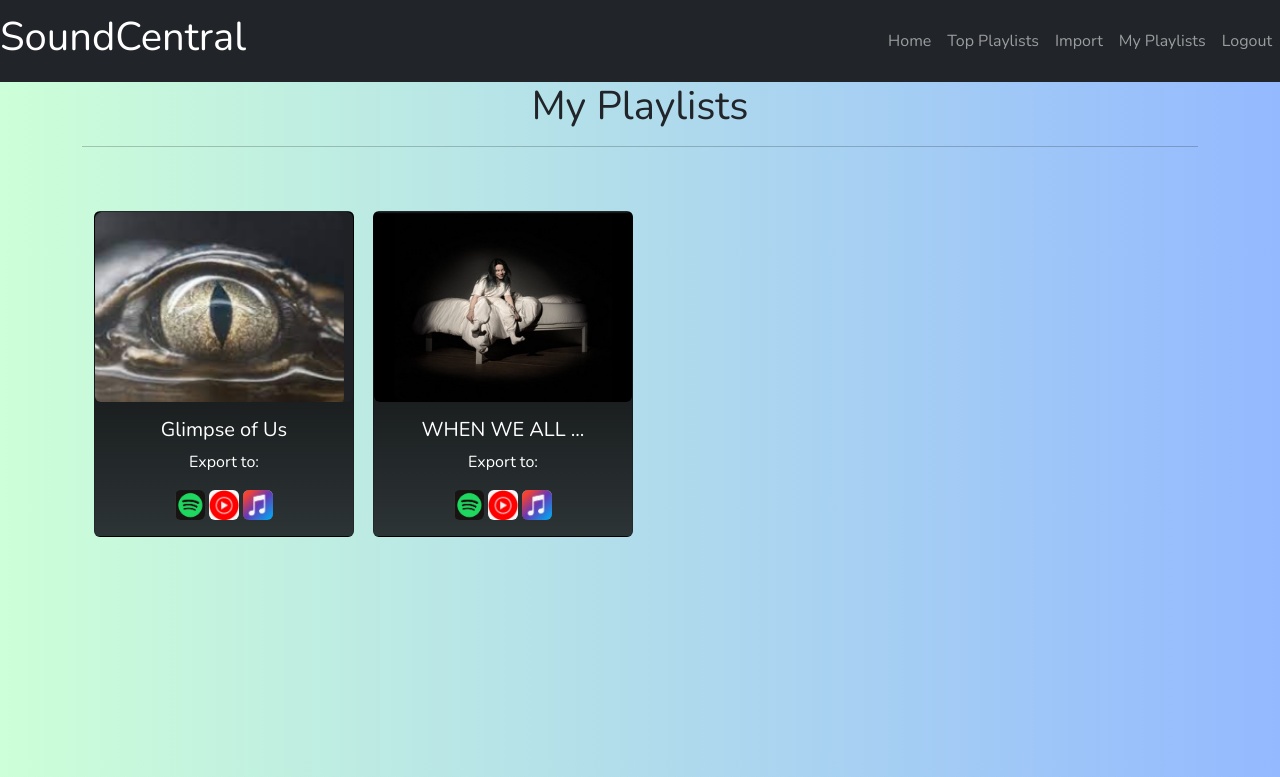
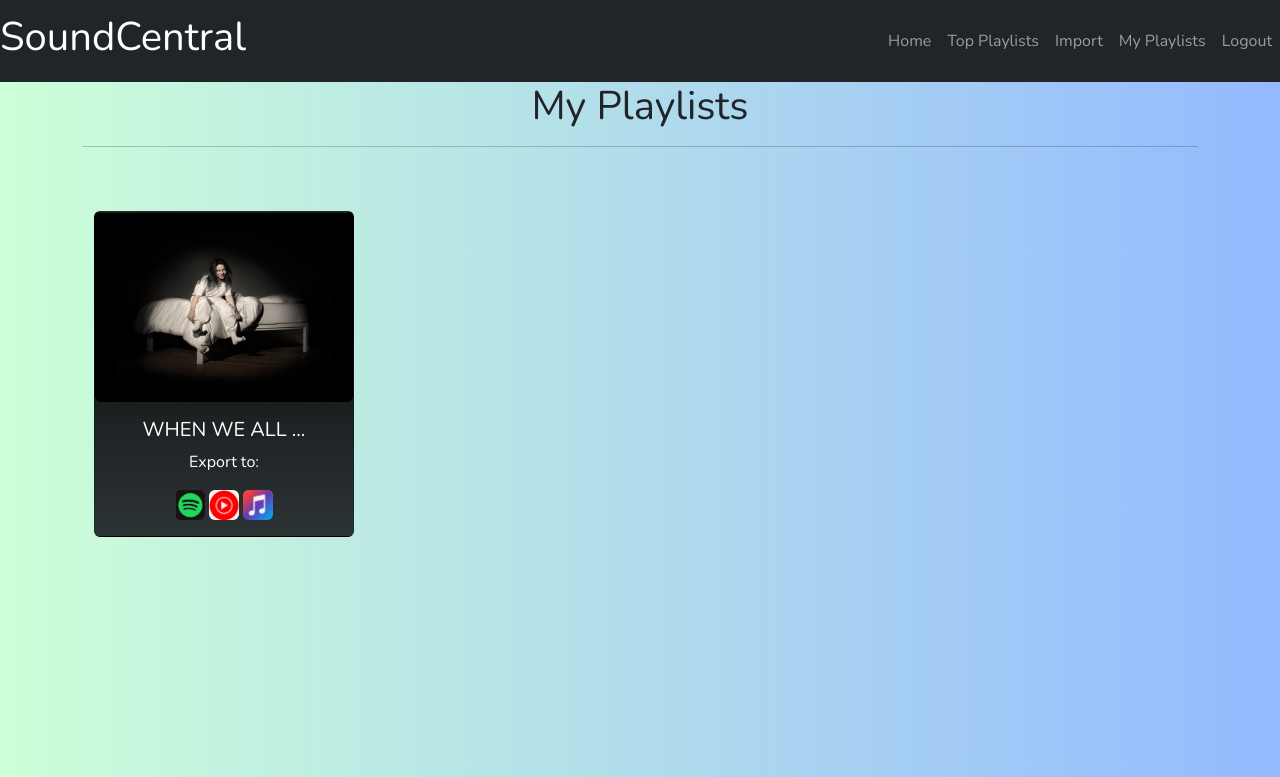
Before and after one commit to RicardbroK/sound-central-playlists, a Django app: page /playlists/myPlaylists/ in a window 1280 px wide. Shown: the top 777 px of the page. Run offline with Django 5.2, Linux system fonts and the light colour scheme; the visitor is signed in with stand-in values (Sample User, id 1).

Commit message:
Final edits to html pages

```diff
--- a/playlists/templates/playlists/myPlaylists.html
+++ b/playlists/templates/playlists/myPlaylists.html
@@ -14,25 +14,7 @@
             <div class="row">
             <!--Start playlist content-->
 
-                <div class="col-xl-3 col-lg-4 col-md-5">
-                    <div class="card" style="background:linear-gradient(#000000, #2D3436); width: 260px">
-                        <img
-                        src="{% static 'playlists/images/playlistimage.PNG' %}"
-                        class="card-img-top rounded"
-                        alt="Waterfall"
-                        height="190px"
-                        />
-                        <div class="card-body white-text">
-                        <h5 class="card-title"style="color: white">Glimpse of Us</h5>
-                        <p class="card-text" style="color: white">
-                            Export to:
-                        </p>
-                        <img src="{% static 'playlists/images/spotify_icon.PNG' %}" alt="Spotify favicon" class="rounded"  width="30px" height="30px">
-                        <img src="{% static 'playlists/images/YouTubeMusic_icon.PNG' %}" alt="YouTube Music favicon" class="rounded"  width="30px" height="30px">
-                        <img src="{% static 'playlists/images/AppleMusic_icon.PNG' %}" alt="Apple Music favicon" class="rounded"  width="30px" height="30px">
-                        </div>
-                    </div>
-                </div>
+            <br><br><br>
 
                 <div class="col-xl-3 col-lg-4 col-md-5">
                     <div class="card" style="background:linear-gradient(#000000, #2D3436); width: 260px">
--- a/playlists/templates/registration/login.html
+++ b/playlists/templates/registration/login.html
@@ -46,10 +46,8 @@
 
                     <a class="btn btn-lg btn-block btn-primary" style="background-color:rgb(85, 114, 243)" href="{% provider_login_url 'google' %}?next=/">Sign in with Google</a>
 
-                    <a class="btn btn-lg btn-block btn-primary" style="background-color:rgb(50, 231, 50)" href="{% provider_login_url 'google' %}?next=/">Sign in with Spotify</a>
-
                   </div>
-                    <p class="mb-0">Don't have an account? <a href="{% url 'signup' %}" class="text-white-50 fw-bold">Sign Up</a>
+                    <p class="mb-0">Don't have an account? <a href="{% provider_login_url 'google' %}?next=/" class="text-white-50 fw-bold">Sign Up</a>
                     </p>
 
 
@@ -61,4 +59,5 @@
       </section>
   </form>
 
+  <br><br><br><br><br><br><br><br><br><br><br><br><br>
 {% endblock %}
```
Also changed, not shown: playlists/templates/playlists/home.html (+7 -2 lines), playlists/static/playlists/images/bacon.png (added), playlists/static/playlists/images/wizard.png (added).
